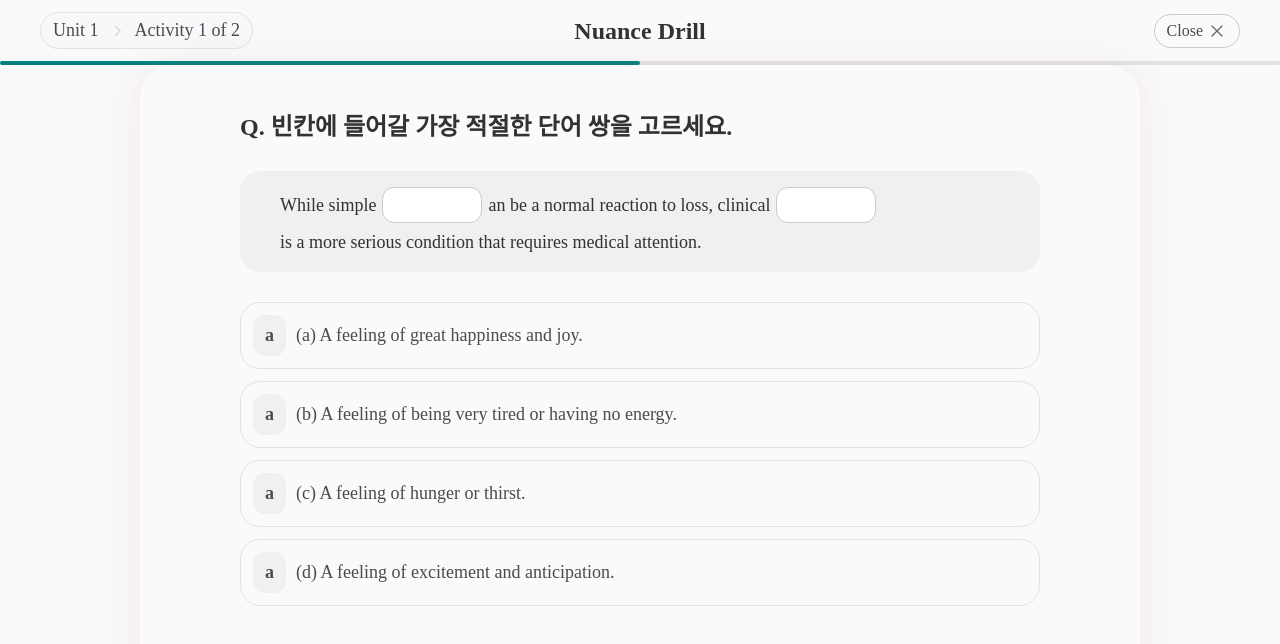
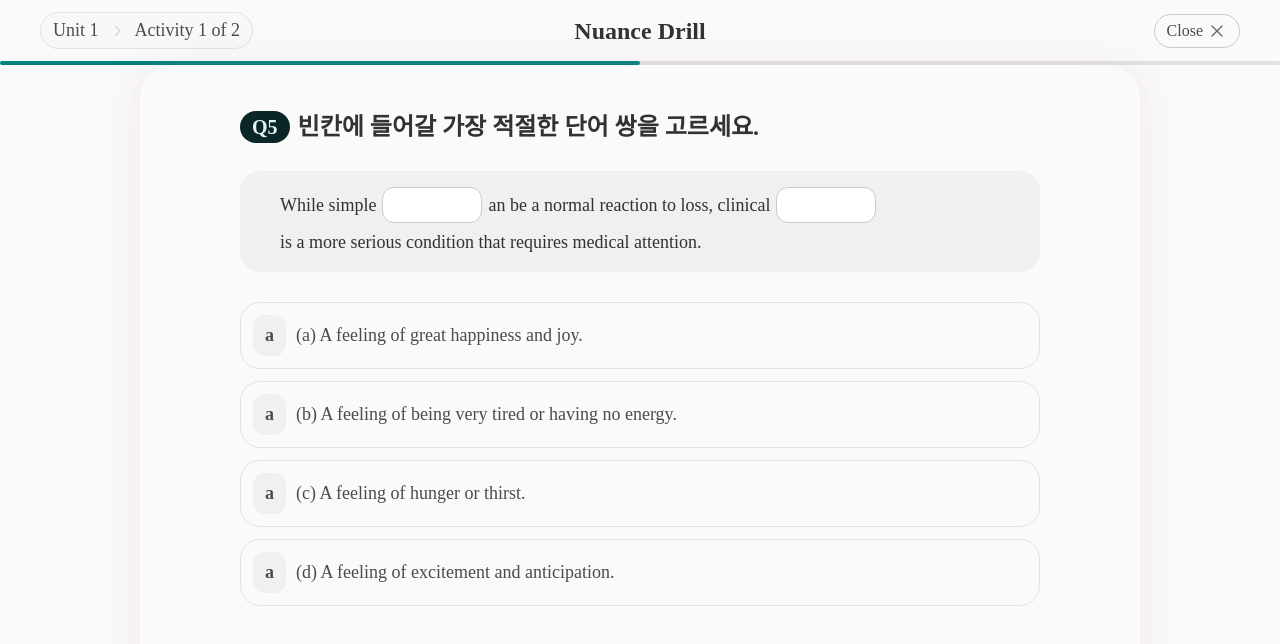
Before and after one commit to RevolutionaryWarrior/chungdam-academy-sample, a React (Vite) app: page / in a window 1280 px wide. Shown: the top 644 px of the page. Built offline with nearby package versions, Linux system fonts and the light colour scheme.

Commit message:
style: MultipleChoice 제목 디자인 수정

```diff
--- a/src/components/MultipleChoice/MultipleChoice.tsx
+++ b/src/components/MultipleChoice/MultipleChoice.tsx
@@ -1,7 +1,8 @@
 import { useProgressStore } from '@/store';
 
 const DATA = {
-  question: 'Q. 빈칸에 들어갈 가장 적절한 단어 쌍을 고르세요.',
+  questionNumber: 'Q5',
+  question: '빈칸에 들어갈 가장 적절한 단어 쌍을 고르세요.',
   innerContents: [
     'While simple',
     'an be a normal reaction to loss, clinical',
@@ -29,9 +30,14 @@ export default function MultipleChoice() {
           boxShadow: '0 4px 40px 0 rgba(199, 135, 166, 0.18)',
         }}
       >
-        <p className="text-[24px] leading-[36px] font-[600] text-[#313233]">
-          {DATA.question}
-        </p>
+        <div className="flex items-center gap-2">
+          <p className="rounded-[20px] bg-[#0B2626] px-3 py-1.5 text-[20px] leading-[20px] font-[600] text-[#E5F2F2]">
+            {DATA.questionNumber}
+          </p>
+          <p className="text-[24px] leading-[36px] font-[600] text-[#313233]">
+            {DATA.question}
+          </p>
+        </div>
         <div className="mt-[26px] flex max-w-[800px] flex-wrap items-center gap-[6px] rounded-[20px] bg-[#F0F0F2] px-10 py-4">
           {DATA.innerContents.map((item, index) => (
             <>
```
